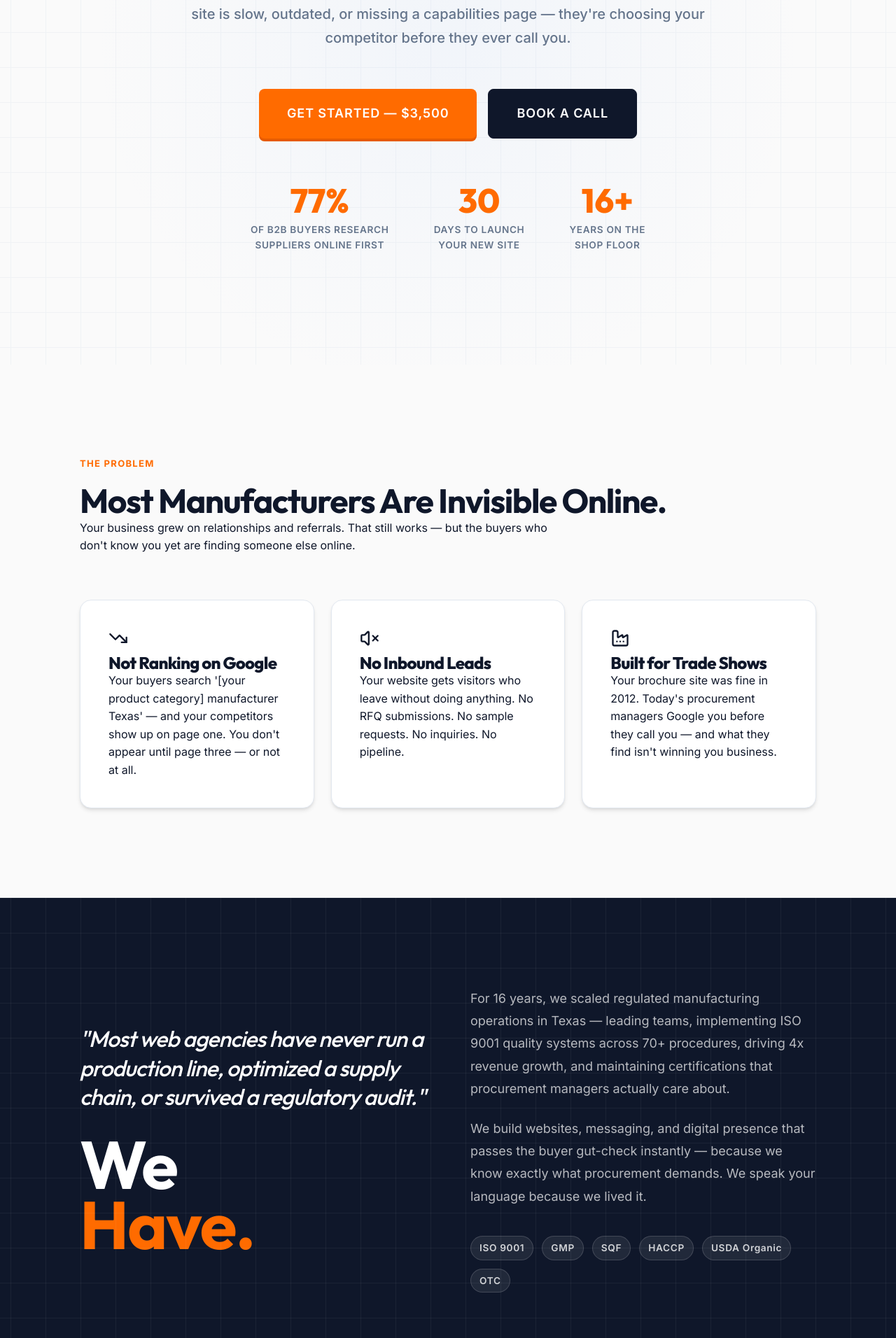
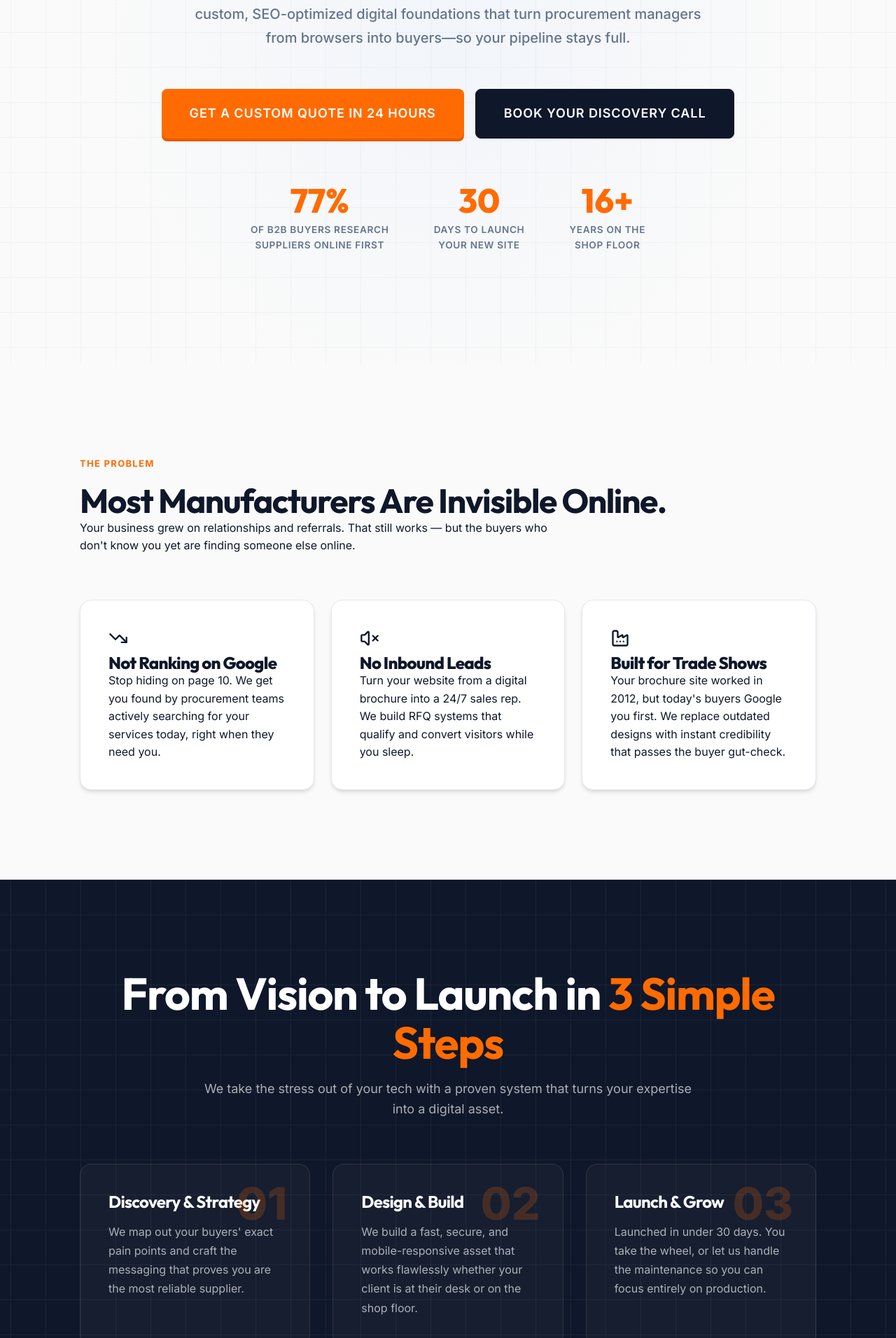
Before and after one commit to makerworkflows/makerwebstudios, a React (Vite) app: page / in a window 1280 px wide. Shown: the part 488-2400 px from the top of the page at 70% size. Built offline with nearby package versions, Linux system fonts and the light colour scheme.

Commit message:
feat: complete website copywriting overhaul focusing on outcomes and conversions

```diff
--- a/src/components/Layout.jsx
+++ b/src/components/Layout.jsx
@@ -90,7 +90,7 @@ const Layout = ({ children }) => {
               </ul>
             </div>
             <div className="footer-contact">
-              <h4>Ready to Start?</h4>
+              <h4>Ready to Scale Your Reach?</h4>
               <div className="footer-actions">
                 <a
                   href="https://calendly.com/hello-makerwebstudios/30min"
@@ -99,7 +99,7 @@ const Layout = ({ children }) => {
                   className="btn"
                   style={{ background: "white", color: "black", border: "1px solid white", fontWeight: "700" }}
                 >
-                  Book a Call
+                  Book Your Discovery Call
                 </a>
                 <a
                   href="https://buy.stripe.com/4gM00idnx9Y16v10QP87K03"
@@ -107,7 +107,7 @@ const Layout = ({ children }) => {
                   rel="noopener noreferrer"
                   className="btn btn-primary"
                 >
-                  Get Started — $3,500
+                  Claim Your Build Spot
                 </a>
               </div>
             </div>
--- a/src/pages/Home.jsx
+++ b/src/pages/Home.jsx
@@ -28,16 +28,14 @@ const Home = () => {
               <span className="text-accent">You Don't Even Know About.</span>
             </h1>
             <p className="hero-subtext reveal-anim visible" style={{ animationDelay: "0.2s" }}>
-              77% of B2B buyers research suppliers online before making contact.
-              If your site is slow, outdated, or missing a capabilities page —
-              they're choosing your competitor before they ever call you.
+              77% of B2B buyers research suppliers online before making contact. We build custom, SEO-optimized digital foundations that turn procurement managers from browsers into buyers—so your pipeline stays full.
             </p>
             <div className="hero-actions reveal-anim visible" style={{ animationDelay: "0.3s", display: "flex", flexWrap: "wrap", justifyContent: "center", gap: "1rem" }}>
               <a
                 href="#pricing"
                 className="btn btn-primary btn-lg-premium"
               >
-                Get Started — $3,500
+                Get a Custom Quote in 24 Hours
               </a>
               <a
                 href="https://calendly.com/hello-makerwebstudios/30min"
@@ -45,7 +43,7 @@ const Home = () => {
                 rel="noopener noreferrer"
                 className="btn btn-dark btn-lg-premium"
               >
-                Book a Call
+                Book Your Discovery Call
               </a>
             </div>
 
@@ -159,19 +157,19 @@ const Home = () => {
             {[
               {
                 title: "Not Ranking on Google",
-                desc: "Your buyers search '[your product category] manufacturer Texas' — and your competitors show up on page one. You don't appear until page three — or not at all.",
+                desc: "Stop hiding on page 10. We get you found by procurement teams actively searching for your services today, right when they need you.",
                 icon: <TrendingDown size={28} />,
                 delay: "0.1s",
               },
               {
                 title: "No Inbound Leads",
-                desc: "Your website gets visitors who leave without doing anything. No RFQ submissions. No sample requests. No inquiries. No pipeline.",
+                desc: "Turn your website from a digital brochure into a 24/7 sales rep. We build RFQ systems that qualify and convert visitors while you sleep.",
                 icon: <VolumeX size={28} />,
                 delay: "0.2s",
               },
               {
                 title: "Built for Trade Shows",
-                desc: "Your brochure site was fine in 2012. Today's procurement managers Google you before they call you — and what they find isn't winning you business.",
+                desc: "Your brochure site worked in 2012, but today's buyers Google you first. We replace outdated designs with instant credibility that passes the buyer gut-check.",
                 icon: <Factory size={28} />,
                 delay: "0.3s",
               },
@@ -188,30 +186,44 @@ const Home = () => {
         </div>
       </section>
 
-      {/* Our Story Section / We Have */}
-      <section style={{ padding: "8rem 0", background: "var(--dark-bg)" }} id="about" className="dark-section blueprint-bg">
-        <div className="container" style={{ maxWidth: "1100px", margin: "0 auto", display: "grid", gridTemplateColumns: "repeat(auto-fit, minmax(400px, 1fr))", gap: "4rem", alignItems: "center" }}>
-           <div>
-             <h3 style={{ fontSize: "2rem", color: "rgba(255,255,255,0.55)", marginBottom: "2rem", fontWeight: "300", fontFamily: "'Outfit', sans-serif", lineHeight: "1.3", fontStyle: "italic" }}>
-               "Most web agencies have never run a production line, optimized a supply chain, or survived a regulatory audit."
-             </h3>
-             <h2 className="section-title" style={{ color: "white", marginBottom: "0", fontSize: "clamp(4rem, 8vw, 6rem)", lineHeight: "0.9", letterSpacing: "-0.02em" }}>We<br/><span style={{ color: "var(--industrial-orange)" }}>Have.</span></h2>
+      {/* Our Process Section */}
+      <section style={{ padding: "8rem 0", background: "var(--dark-bg)" }} id="process" className="dark-section blueprint-bg">
+        <div className="container" style={{ maxWidth: "1100px", margin: "0 auto" }}>
+           <div style={{ textAlign: "center", marginBottom: "4rem" }}>
+             <h2 className="section-title" style={{ color: "white", marginBottom: "1rem", fontSize: "clamp(2.5rem, 5vw, 4rem)", letterSpacing: "-0.02em" }}>
+               From Vision to Launch in <span style={{ color: "var(--industrial-orange)" }}>3 Simple Steps</span>
+             </h2>
+             <p style={{ color: "rgba(255,255,255,0.65)", fontSize: "1.125rem", maxWidth: "700px", margin: "0 auto" }}>
+               We take the stress out of your tech with a proven system that turns your expertise into a digital asset.
+             </p>
            </div>
-           <div style={{ color: "rgba(255,255,255,0.65)", fontSize: "1.125rem", lineHeight: "1.8", display: "flex", flexDirection: "column", gap: "1.5rem" }}>
-             <p>
-               For 16 years, we scaled regulated manufacturing operations in Texas — leading teams, implementing ISO 9001 quality systems across 70+ procedures, driving 4x revenue growth, and maintaining certifications that procurement managers actually care about.
-             </p>
-             <p>
-               We build websites, messaging, and digital presence that passes the buyer
-               gut-check instantly — because we know exactly what procurement demands.
-               We speak your language because we lived it.
-             </p>
-             <div style={{ display: "flex", flexWrap: "wrap", gap: "0.75rem", marginTop: "1rem" }}>
-               {["ISO 9001", "GMP", "SQF", "HACCP", "USDA Organic", "OTC"].map((cert, i) => (
-                 <span key={i} style={{ padding: "0.25rem 0.75rem", background: "rgba(255,255,255,0.08)", border: "1px solid rgba(255,255,255,0.15)", borderRadius: "100px", color: "rgba(255,255,255,0.8)", fontSize: "0.85rem", fontWeight: "600", letterSpacing: "0.05em" }}>
-                   {cert}
-                 </span>
-               ))}
+
+           <div style={{ display: "grid", gridTemplateColumns: "repeat(auto-fit, minmax(300px, 1fr))", gap: "2rem" }}>
+             {/* Step 1 */}
+             <div style={{ background: "rgba(255,255,255,0.03)", border: "1px solid rgba(255,255,255,0.1)", borderRadius: "var(--border-radius)", padding: "2.5rem", position: "relative" }}>
+               <div style={{ fontSize: "4rem", fontWeight: "900", color: "var(--industrial-orange)", opacity: 0.2, position: "absolute", top: "1.5rem", right: "2rem", lineHeight: 1 }}>01</div>
+               <h3 style={{ fontSize: "1.5rem", color: "white", marginBottom: "1rem", fontWeight: "700" }}>Discovery & Strategy</h3>
+               <p style={{ color: "rgba(255,255,255,0.65)", lineHeight: "1.7" }}>
+                 We map out your buyers' exact pain points and craft the messaging that proves you are the most reliable supplier.
+               </p>
+             </div>
+
+             {/* Step 2 */}
+             <div style={{ background: "rgba(255,255,255,0.03)", border: "1px solid rgba(255,255,255,0.1)", borderRadius: "var(--border-radius)", padding: "2.5rem", position: "relative" }}>
+               <div style={{ fontSize: "4rem", fontWeight: "900", color: "var(--industrial-orange)", opacity: 0.2, position: "absolute", top: "1.5rem", right: "2rem", lineHeight: 1 }}>02</div>
+               <h3 style={{ fontSize: "1.5rem", color: "white", marginBottom: "1rem", fontWeight: "700" }}>Design & Build</h3>
+               <p style={{ color: "rgba(255,255,255,0.65)", lineHeight: "1.7" }}>
+                 We build a fast, secure, and mobile-responsive asset that works flawlessly whether your client is at their desk or on the shop floor.
+               </p>
+             </div>
+
+             {/* Step 3 */}
+             <div style={{ background: "rgba(255,255,255,0.03)", border: "1px solid rgba(255,255,255,0.1)", borderRadius: "var(--border-radius)", padding: "2.5rem", position: "relative" }}>
+               <div style={{ fontSize: "4rem", fontWeight: "900", color: "var(--industrial-orange)", opacity: 0.2, position: "absolute", top: "1.5rem", right: "2rem", lineHeight: 1 }}>03</div>
+               <h3 style={{ fontSize: "1.5rem", color: "white", marginBottom: "1rem", fontWeight: "700" }}>Launch & Grow</h3>
+               <p style={{ color: "rgba(255,255,255,0.65)", lineHeight: "1.7" }}>
+                 Launched in under 30 days. You take the wheel, or let us handle the maintenance so you can focus entirely on production.
+               </p>
              </div>
            </div>
         </div>
@@ -268,8 +280,11 @@ const Home = () => {
                </ul>
                <div style={{ marginTop: "auto" }}>
                  <a href="https://buy.stripe.com/4gM00idnx9Y16v10QP87K03" target="_blank" rel="noopener noreferrer" className="btn btn-primary" style={{ width: "100%" }}>
-                   Get Started
+                   Claim Your Build Spot
                  </a>
+                 <div style={{ fontSize: "0.8rem", color: "var(--text-muted)", marginTop: "0.75rem", textAlign: "center", fontStyle: "italic" }}>
+                   Join businesses that scaled their reach with Maker Web Studios.
+                 </div>
                </div>
             </div>
 
@@ -307,7 +322,7 @@ const Home = () => {
                </ul>
                <div style={{ marginTop: "auto" }}>
                  <a href="https://calendly.com/hello-makerwebstudios/30min" target="_blank" rel="noopener noreferrer" className="btn btn-dark" style={{ width: "100%" }}>
-                   Book a Call
+                   Book Your Discovery Call
                  </a>
                </div>
             </div>
@@ -318,17 +333,20 @@ const Home = () => {
 
       <section style={{ padding: "8rem 0", background: "var(--surface-color)", textAlign: "center", borderTop: "1px solid var(--border-color)" }}>
         <div className="container" style={{ maxWidth: "700px", margin: "0 auto", textAlign: "center", display: "flex", flexDirection: "column", alignItems: "center" }}>
-          <h2 className="section-title" style={{ color: "var(--text-dark)", textAlign: "center", marginBottom: "1.5rem", fontSize: "clamp(2.75rem, 6vw, 4.5rem)", lineHeight: "1", fontFamily: "'Outfit', sans-serif", fontWeight: "900" }}>Ready to Get Started?</h2>
+          <h2 className="section-title" style={{ color: "var(--text-dark)", textAlign: "center", marginBottom: "1.5rem", fontSize: "clamp(2.75rem, 6vw, 4.5rem)", lineHeight: "1", fontFamily: "'Outfit', sans-serif", fontWeight: "900" }}>Ready to Scale Your Reach?</h2>
           <p style={{ fontSize: "1.125rem", color: "var(--text-muted)", textAlign: "center", marginBottom: "2.5rem", lineHeight: "1.55", fontWeight: "500", opacity: 0.9, maxWidth: "600px", margin: "0 auto 2.5rem" }}>
             Stop losing bids to competitors with better digital presence. Book a discovery call or get started right away.
           </p>
-          <div style={{ display: "flex", gap: "1.5rem", justifyContent: "center", flexWrap: "wrap" }}>
+          <div style={{ display: "flex", gap: "1.5rem", justifyContent: "center", flexWrap: "wrap", marginBottom: "1.5rem" }}>
              <a href="https://buy.stripe.com/4gM00idnx9Y16v10QP87K03" target="_blank" rel="noopener noreferrer" className="btn btn-primary" style={{ padding: "1.125rem 3rem", fontSize: "1.125rem", fontWeight: "900", fontFamily: "'Outfit', sans-serif", borderRadius: "4px" }}>
-               GET STARTED
+               CLAIM YOUR BUILD SPOT
              </a>
              <a href="https://calendly.com/hello-makerwebstudios/30min" target="_blank" rel="noopener noreferrer" className="btn btn-dark" style={{ padding: "1.125rem 3rem", fontSize: "1.125rem", fontWeight: "900", fontFamily: "'Outfit', sans-serif", borderRadius: "4px" }}>
-               BOOK A CALL
+               BOOK YOUR DISCOVERY CALL
              </a>
+          </div>
+          <div style={{ fontSize: "0.95rem", color: "var(--text-muted)", fontStyle: "italic" }}>
+            Join 20+ businesses that scaled their reach with Maker Web Studios.
           </div>
         </div>
       </section>
```
